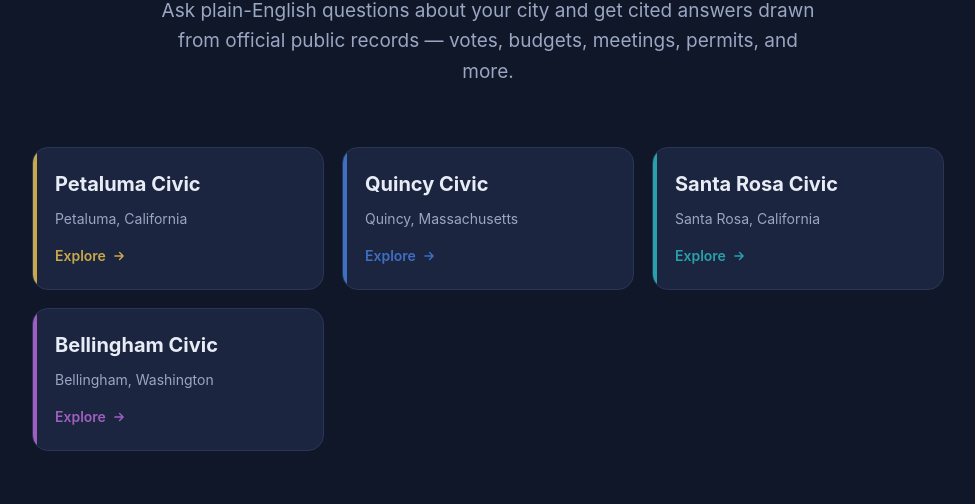
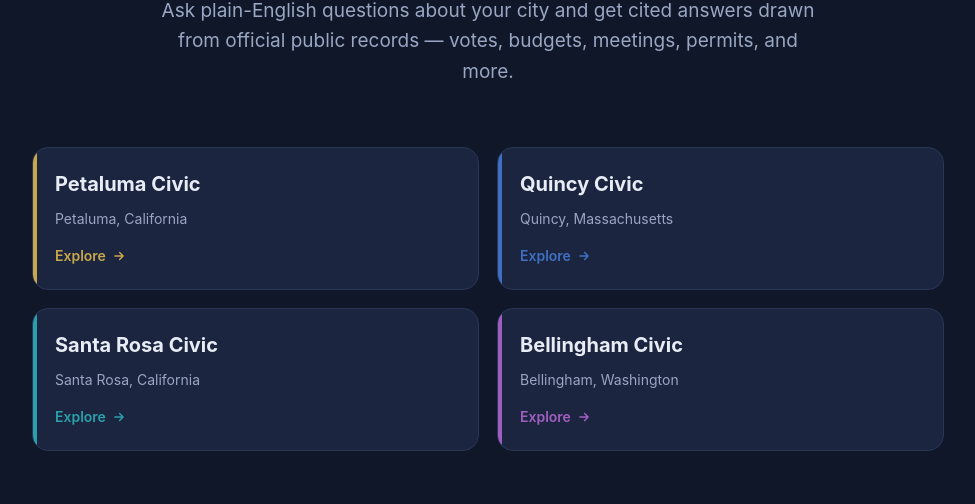
Before and after one commit to janj/civicmined-www, a plain HTML site: page index.html in a window 1280 px wide. Shown: the part 281-785 px from the top of the page, without its empty margins (152-1127 px from the left). Drawn offline with Linux system fonts and the light colour scheme.

Commit message:
Fix city cards to a 2x2 grid at all widths

```diff
--- a/index.html
+++ b/index.html
@@ -92,7 +92,7 @@
 
     .cities {
       display: grid;
-      grid-template-columns: repeat(auto-fit, minmax(230px, 1fr));
+      grid-template-columns: repeat(2, 1fr);
       gap: 18px;
       margin: 12px 0 8px;
     }
@@ -168,6 +168,7 @@
 
     @media (max-width: 520px) {
       header { padding-top: 56px; }
+      .cities { grid-template-columns: 1fr; }
     }
   </style>
 </head>
```
